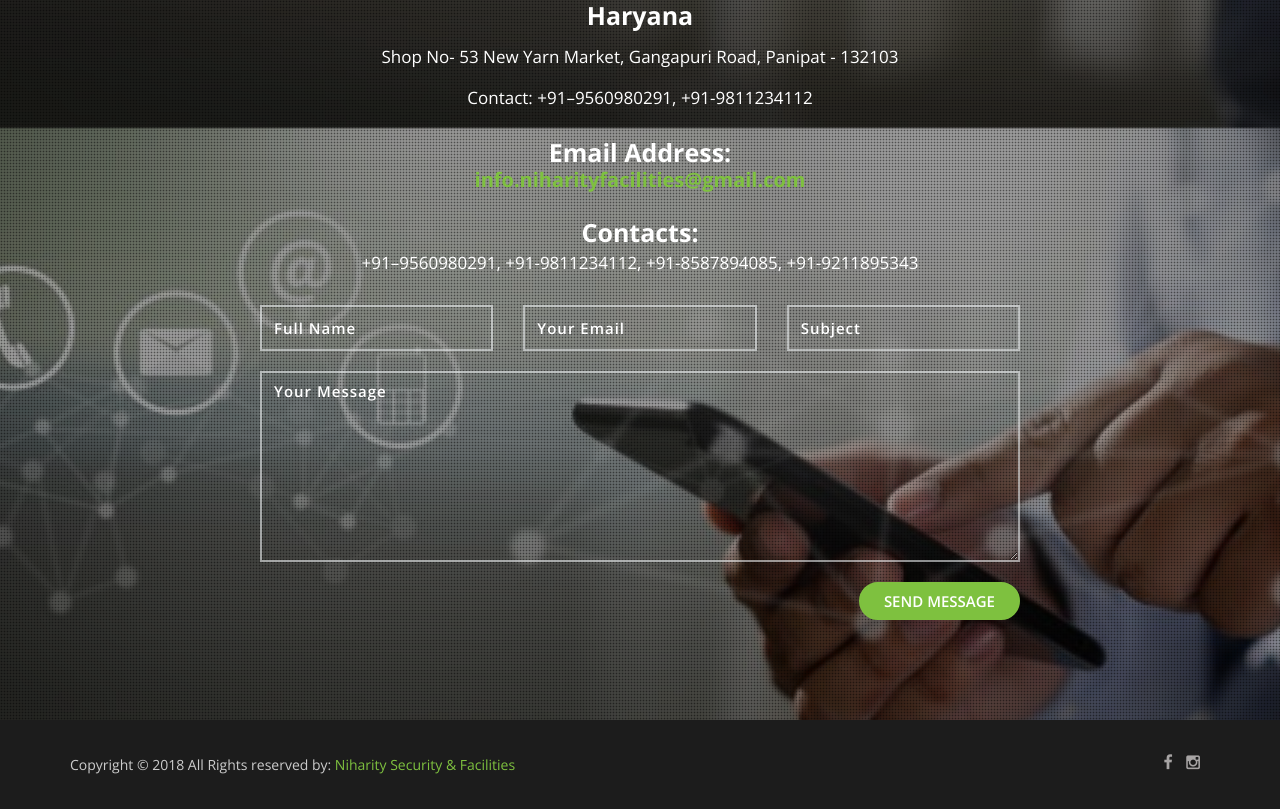
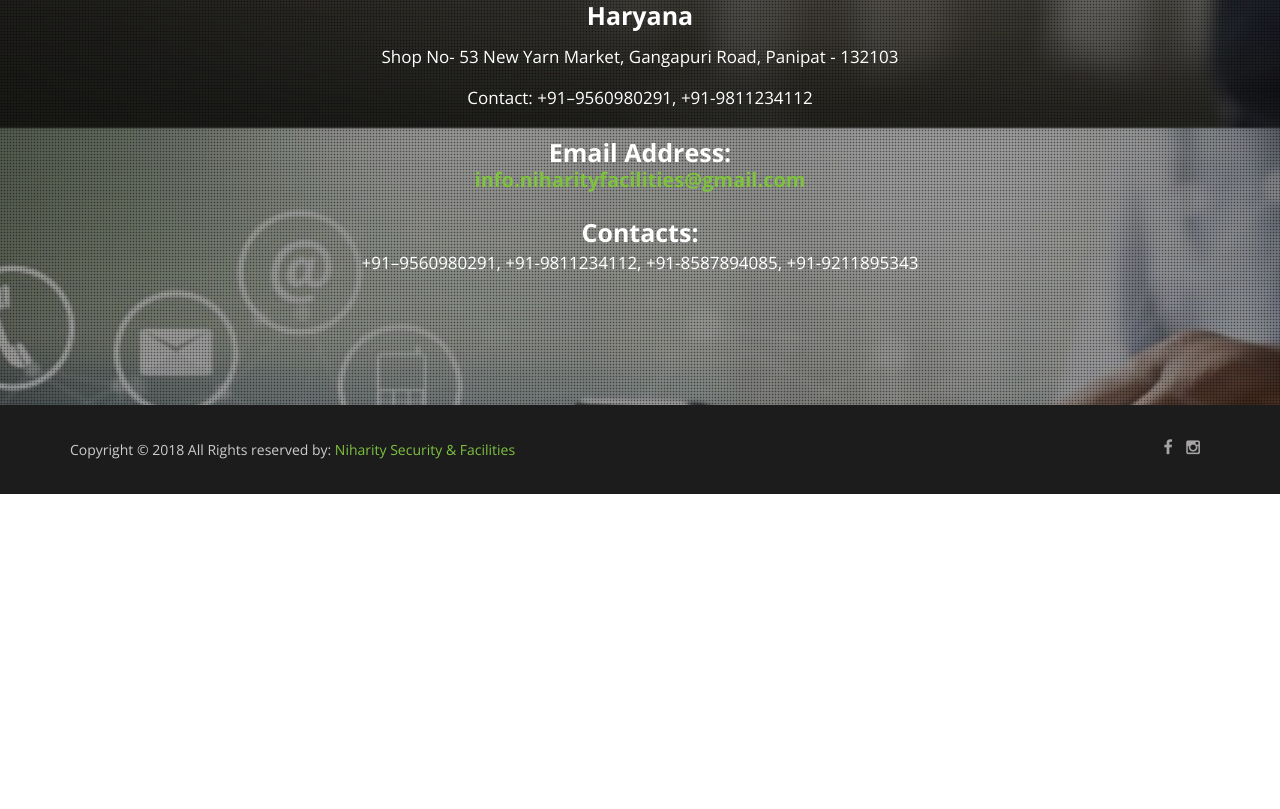
Before and after one commit to imsharmaprashant/niharity-security-web, a plain HTML site: page index.html in a window 1280 px wide. Shown: the part 8926-9735 px from the top of the page. After the commit the page ends 9420 px from the top, so only its background shows below. Drawn offline with nearby package versions, Linux system fonts and the light colour scheme.

Commit message:
remove: contact form

```diff
--- a/index.html
+++ b/index.html
@@ -993,25 +993,25 @@
                 <p> +91–9560980291,  +91-9811234112, +91-8587894085, +91-9211895343 </p>
             </div>
 
-            <form method="post">
-                <div class="row">
-                    <div class="col-md-4">
-                        <input class="form-control text-color-black" id="name" placeholder="Full Name" type="text">
-                    </div>
-                    <div class="col-md-4">
-                        <input class="form-control" id="email" placeholder="Your Email" type="email">
-                    </div>
-                    <div class="col-md-4">
-                        <input class="form-control" id="subject" placeholder="Subject" type="text">
-                    </div>
-                    <div class="col-md-12">
-                        <textarea class="form-control" id="message" rows="7" placeholder="Your Message"></textarea>
-                    </div>
-                    <div class="col-md-12 text-right">
-                        <button type="submit" class="btn btn-green send-button">SEND MESSAGE</button>
-                    </div>
-                </div>
-            </form>
+<!--            <form method="post">-->
+<!--                <div class="row">-->
+<!--                    <div class="col-md-4">-->
+<!--                        <input class="form-control text-color-black" id="name" placeholder="Full Name" type="text">-->
+<!--                    </div>-->
+<!--                    <div class="col-md-4">-->
+<!--                        <input class="form-control" id="email" placeholder="Your Email" type="email">-->
+<!--                    </div>-->
+<!--                    <div class="col-md-4">-->
+<!--                        <input class="form-control" id="subject" placeholder="Subject" type="text">-->
+<!--                    </div>-->
+<!--                    <div class="col-md-12">-->
+<!--                        <textarea class="form-control" id="message" rows="7" placeholder="Your Message"></textarea>-->
+<!--                    </div>-->
+<!--                    <div class="col-md-12 text-right">-->
+<!--                        <button type="submit" class="btn btn-green send-button">SEND MESSAGE</button>-->
+<!--                    </div>-->
+<!--                </div>-->
+<!--            </form>-->
         </div>
         <!--End contact form-->
 
```
